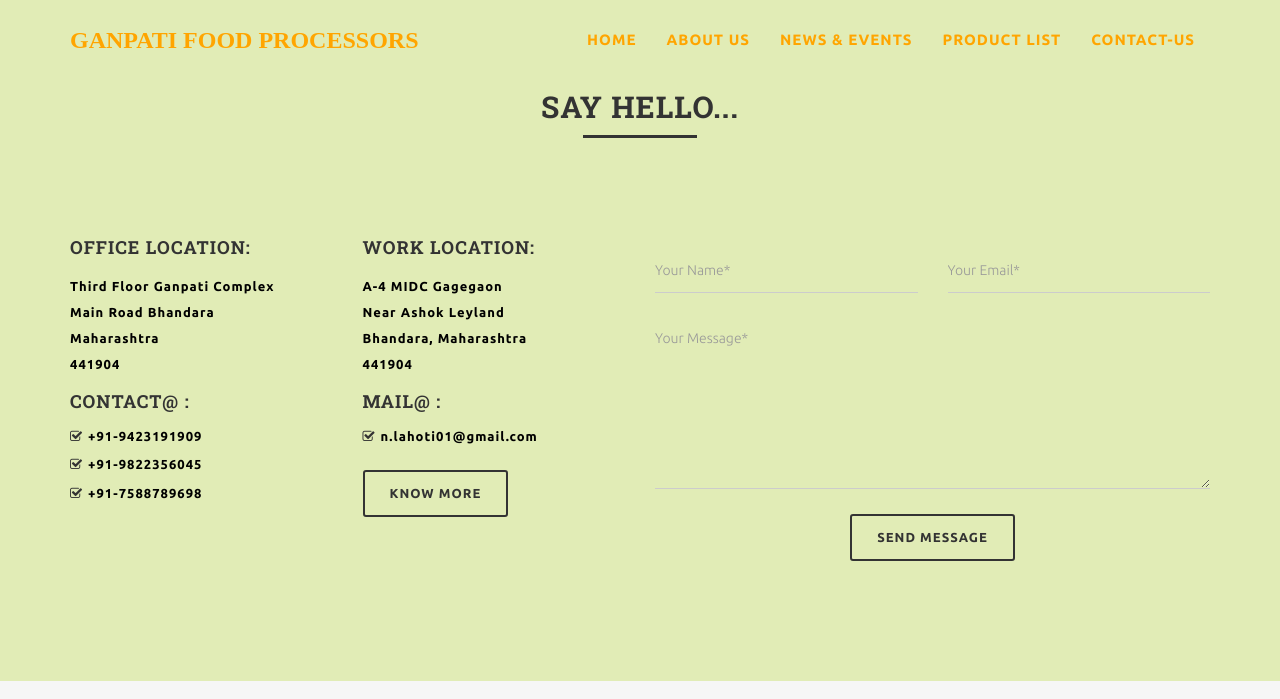
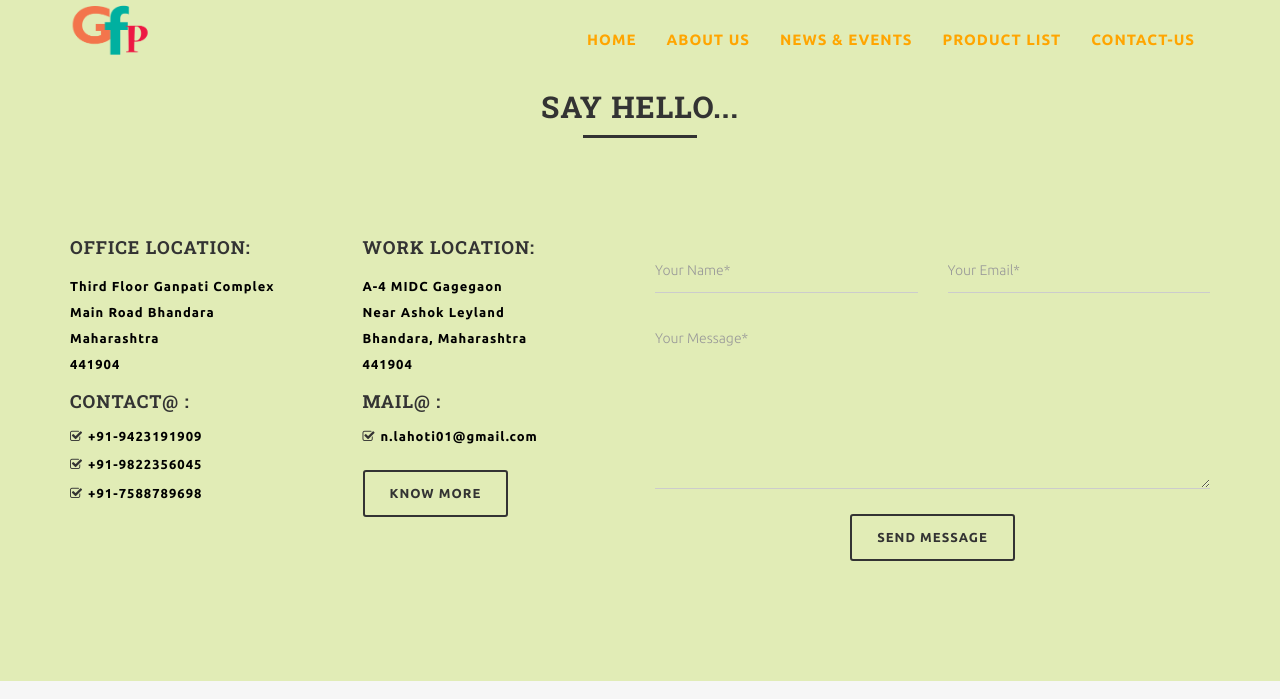
Before and after one commit to nbsarda/nbsarda.github.io, a plain HTML site: page contact.html in a window 1280 px wide. Shown: the top 699 px of the page. Drawn offline with Linux system fonts and the light colour scheme; some packages are replaced by stand-ins of ours; a web font is replaced by a local one.

Commit message:
shortcutlogo

```diff
--- a/contact.html
+++ b/contact.html
@@ -15,7 +15,7 @@
 		<!-- SITE TITLE -->
 	    <title>Ganpati Food PROCESSORS</title>
 	    <!-- FAVICON -->
-	    <!--link rel="shortcut icon" type="image/png" href="assets/img/favicon.ico"/--	>
+	    <link rel="shortcut icon" type="image/png" href="assets/img/logo3.png">
 		<!-- All CSS -->
 		<!-- GOOGLE FONT CSS -->
 		<link href="https://fonts.googleapis.com/css?family=Roboto+Slab:400,700" rel="stylesheet">
@@ -61,13 +61,15 @@
 				<div class="container">
 					<div class="navbar navbar-default mainmenu">
 						<div class="navbar-header">
+
+							<a href="index.html" class="logo" data-dark-logo="assets/img/logo2.jpg"> <img src="assets/img/logo3.png" style="height:60px;" alt="Logo"> </a>
 							<button data-target=".navbar-collapse" data-toggle="collapse" class="navbar-toggle" type="button">
 								<span class="sr-only">Toggle navigation</span>
 								<span class="icon-bar"></span>
 								<span class="icon-bar"></span>
 								<span class="icon-bar"></span>
 							</button>
-							<a class="navbar-brand" href="index.html">GANPATI FOOD PROCESSORS</a>
+							<!--a class="navbar-brand" href="index.html">GANPATI FOOD PROCESSORS</a-->
 						</div>
 						<div class="navbar-collapse collapse">
 							<nav>
```
Also changed, not shown: about-us.html (+3 -2 lines), frozen-fruits.html (+3 -2 lines), frozen-vegetables.html (+4 -2 lines), index.html (+2 -2 lines), news.html (+3 -2 lines), products.html (+2 -2 lines).
